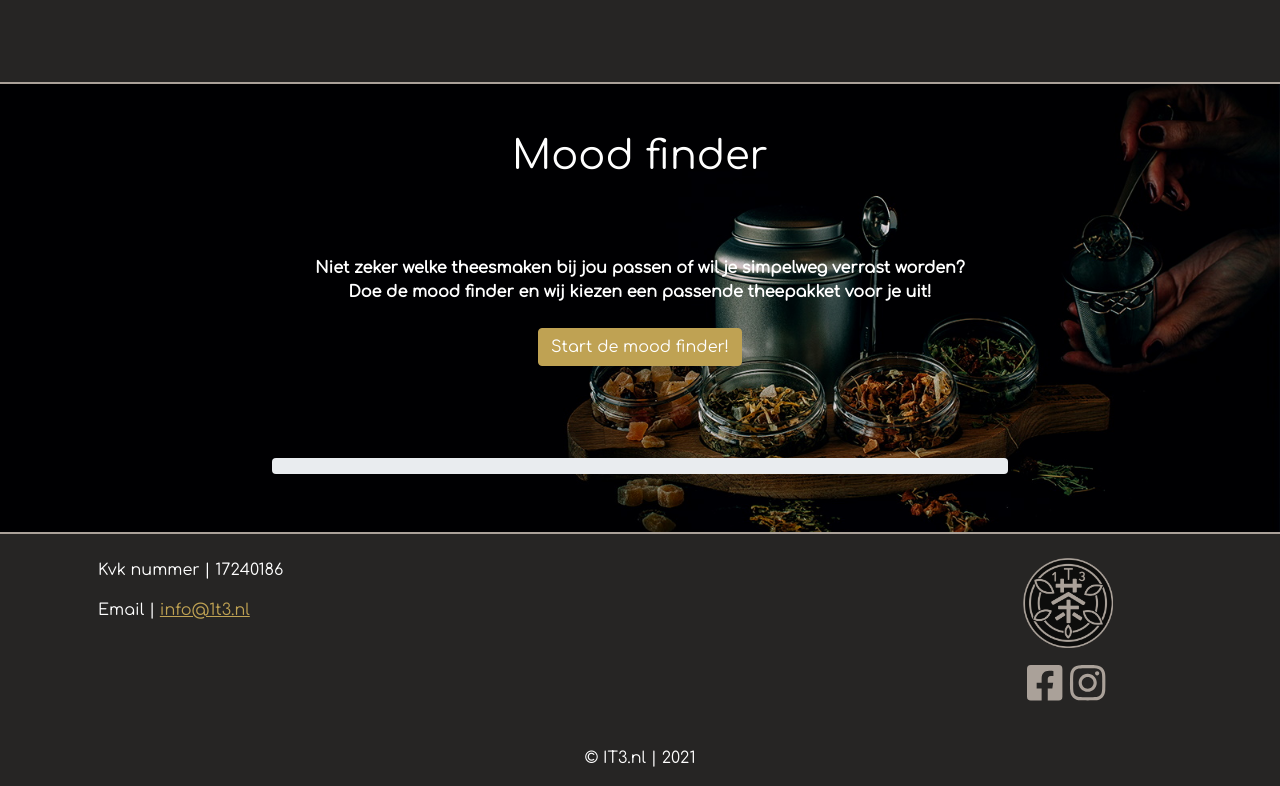
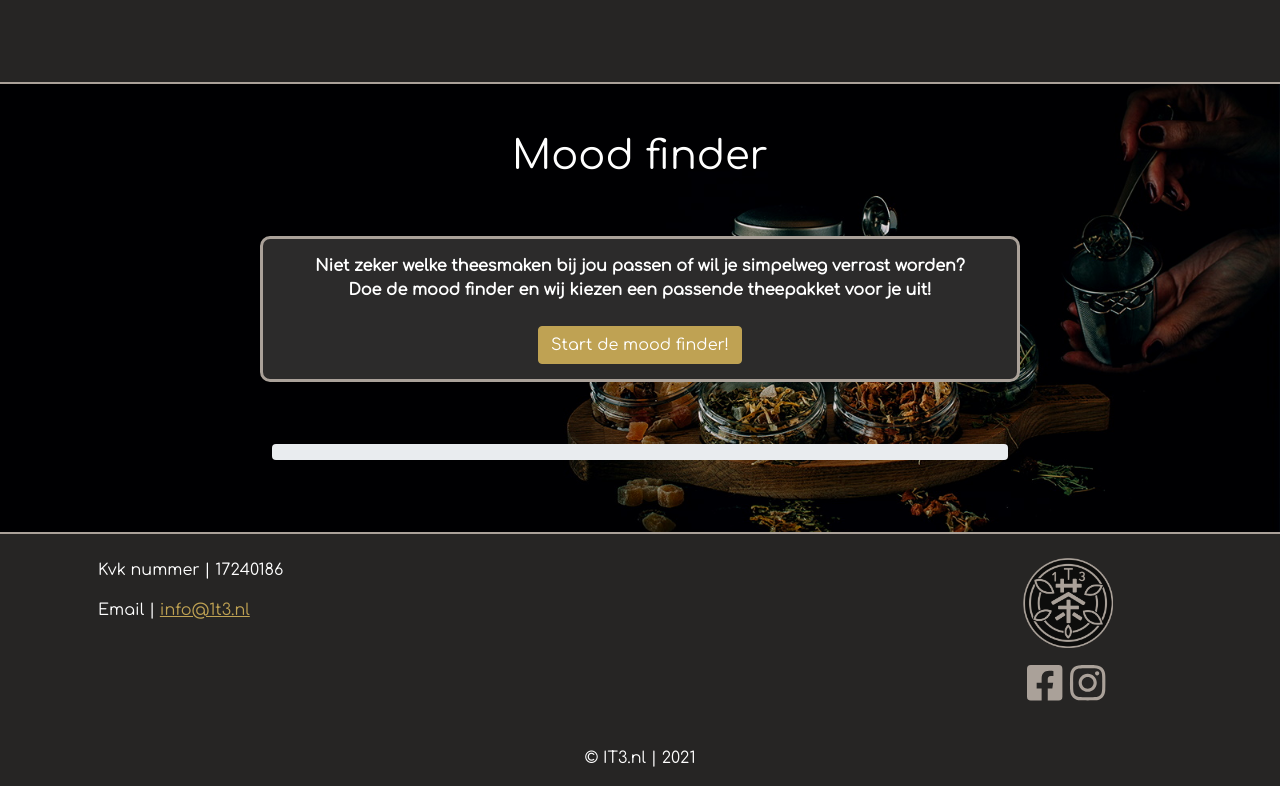
Before and after one commit to DevKing472/Vue-Shopify-Template, a Vue app: page / in a window 1280 px wide. Shown: the part 1496-2282 px from the top of the page. Built offline with nearby package versions, Linux system fonts and the light colour scheme.

Commit message:
Changed quiz background to darkgrey theme, fixed progress bar to bottom, changed bootstrap tags in HomeMain

```diff
--- a/src/components/HomeMain.vue
+++ b/src/components/HomeMain.vue
@@ -1,25 +1,40 @@
 <template>
   <main id="impressie" class="container-fluid main-bg py-4">
-    <div class="row py-5">
-      <div class="col-lg-5 offset-lg-2 mb-lg-0 col-10 offset-1 mb-3">
+    <b-row class="row py-5">
+      <b-col class="col-lg-5 offset-lg-2 mb-lg-0 col-10 offset-1 mb-3">
         <h1>Impressie</h1>
         <p>
-          Dit is een deployment test 3 Lorem ipsum dolor sit amet consectetur adipisicing elit. Ipsum atque
-          corrupti repellendus, eveniet non earum illum nisi aliquid, nam eum
-          explicabo. Iusto porro, minus doloremque doloribus earum laboriosam
-          repudiandae labore?
+          Dit is een deployment test 3 Lorem ipsum dolor sit amet consectetur
+          adipisicing elit. Ipsum atque corrupti repellendus, eveniet non earum
+          illum nisi aliquid, nam eum explicabo. Iusto porro, minus doloremque
+          doloribus earum laboriosam repudiandae labore?
         </p>
-      </div>
-      <div class="col-lg-3 offset-lg-0 col-10 offset-1">
-        <img alt="Een open theefilter met losse thee erin op een tafel" src="../assets/thee1-home.jpg" width="100%" />
-      </div>
-    </div>
+      </b-col>
+      <b-col class="col-lg-3 offset-lg-0 col-10 offset-1">
+        <img
+          alt="Een open theefilter met losse thee erin op een tafel"
+          src="../assets/thee1-home.jpg"
+          width="100%"
+        />
+      </b-col>
+    </b-row>
     <hr class="col-lg-8 offset-lg-2 col-10 offset-1" id="ons_doel" />
-    <div class="row py-5">
+    <b-row class="row py-5">
       <b-col
-        class="col-lg-3 offset-lg-2 mb-lg-0 col-10 offset-1 order-last order-md-1"
+        class="
+          col-lg-3
+          offset-lg-2
+          mb-lg-0
+          col-10
+          offset-1
+          order-last order-md-1
+        "
       >
-        <img alt="Thee wordt ingeschoken met een goudkleurige theepot in een Chinees kopje" src="../assets/thee2-home.jpg" width="100%" />
+        <img
+          alt="Thee wordt ingeschoken met een goudkleurige theepot in een Chinees kopje"
+          src="../assets/thee2-home.jpg"
+          width="100%"
+        />
       </b-col>
       <b-col
         class="col-lg-5 offset-lg-0 col-10 offset-1 order-first mb-3 order-md-2"
@@ -32,7 +47,7 @@
           vel minima.
         </p>
       </b-col>
-    </div>
+    </b-row>
   </main>
 </template>
 
@@ -40,11 +55,9 @@
 export default {
   name: "HomeMain",
 };
-
 </script>
 
 <style scoped>
-
 h1 {
   margin-bottom: 15px;
 }
--- a/src/components/Quiz.vue
+++ b/src/components/Quiz.vue
@@ -1,13 +1,16 @@
 <template>
   <div class="quiz-background py-5" id="mood-finder">
-    <b-container class="text-center">
+    <b-container class="text-center position-relative">
       <h1 class="">Mood finder</h1>
+      <b-col class="min-height">
         <component
           v-on:click="_answerQuestion($event)"
           v-on:start="this.startQuiz"
           v-bind:is="component"
           ref="question"
         />
+      </b-col>
+
       <b-row class="d-flex justify-content-center">
         <b-col cols="12" md="8" class="pt-3">
           <b-progress
@@ -148,6 +151,10 @@ export default {
 </script>
 
 <style scoped>
+.min-height {
+  min-height: 15rem;
+}
+
 #mood-finder {
   background-color: #403d3b;
   border-top: 2px solid #aaa199;
@@ -163,7 +170,7 @@ export default {
   position: relative;
 }
 
-image{
+image {
   filter: brightness(50%);
 }
 </style>
--- a/src/components/QuizFinished.vue
+++ b/src/components/QuizFinished.vue
@@ -1,6 +1,6 @@
 <template>
-  <b-row class="d-flex justify-content-center py-3">
-    <b-col class="col-6 col-lg-3">
+  <b-row class="d-flex justify-content-center pt-5">
+    <b-col class="col-6 col-lg-3 text-background">
       <p class="text-white">
         De mood finder is afgerond.<br />Jouw theepakket staat klaar!
       </p>
@@ -26,6 +26,9 @@ export default {
 <style scoped>
 .text-background {
   background-color: rgb(44, 43, 43);
+  border: solid 3px #aaa199;
+  border-radius: 10px;
+  padding: 15px;
 }
 
 .text-vertical-align {
--- a/src/components/QuizStart.vue
+++ b/src/components/QuizStart.vue
@@ -1,6 +1,6 @@
 <template>
-  <b-row class="d-flex justify-content-center py-3 quiz-start">
-    <b-col class="col-10 col-lg-8">
+  <b-row class="d-flex justify-content-center pt-5">
+    <b-col class="col-10 col-lg-8 text-background">
       <b class="text-white">
         Niet zeker welke theesmaken bij jou passen of wil je simpelweg verrast
         worden?<br />Doe de mood finder en wij kiezen een passende theepakket
@@ -29,6 +29,9 @@ export default {
 <style scoped>
 .text-background {
   background-color: rgb(44, 43, 43);
+  border: solid 3px #aaa199;
+  border-radius: 10px;
+  padding: 15px;
 }
 
 .text-vertical-align {
@@ -36,8 +39,8 @@ export default {
   align-items: center;
 }
 
-.quiz-start {
+/* .quiz-start {
   margin-top: 60px;
   margin-bottom: 60px;
-}
+} */
 </style>
```
Lines whose indentation alone changed are shown as unchanged.
